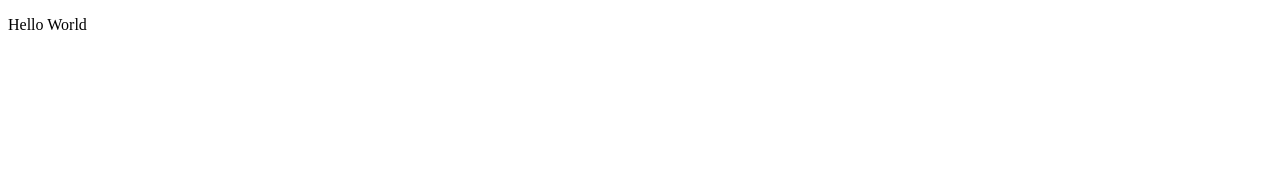
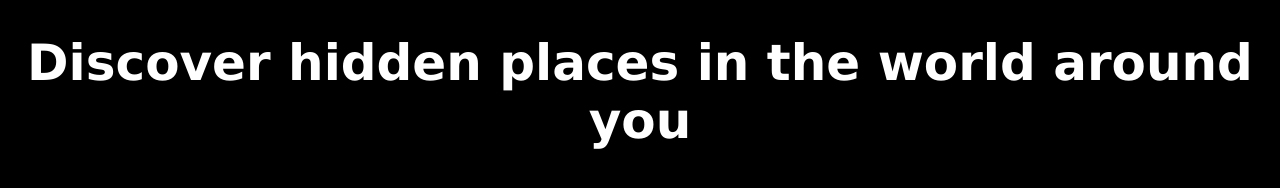
Before and after one commit to STHeadman/Excursion, a plain HTML site: page index.html in a window 1280 px wide. Drawn offline with Linux system fonts and the light colour scheme; files that its build step writes are made by us from their sources.

Commit message:
added beginning of page

```diff
--- a/index.html
+++ b/index.html
@@ -3,8 +3,9 @@
   <head>
     <meta charset="utf-8">
     <title>Excursion</title>
+    <link rel="stylesheet" href="/css/style.css">
   </head>
   <body>
-    <p>Hello World</p>
+    <h1>Discover hidden places in the world around you</h1>
   </body>
 </html>
--- a/resources/css/style.css
+++ b/resources/css/style.css
@@ -0,0 +1,11 @@
+*{
+  font-family: verdana;
+  background-color: black;
+  font-size: 16px;
+}
+
+h1{
+  color: white;
+  text-align: center;
+  font-size: 3.125rem;
+}
```
